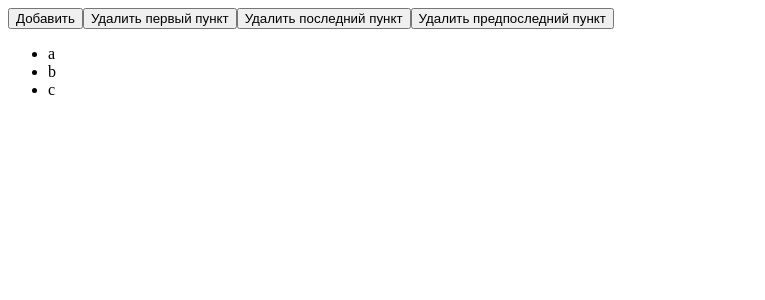
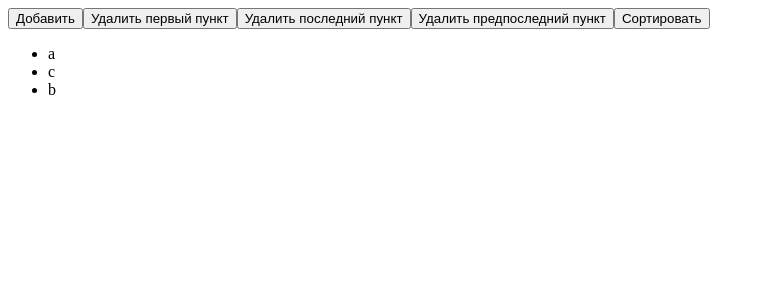
Before and after one commit to WbDmitry/vue3-training, a Vue app: page / in a window 1280 px wide. Shown: the top 300 px of the page, without its empty margins (0-765 px from the left). Built offline with nearby package versions, Linux system fonts and the light colour scheme.

Commit message:
Добавил сортировку списка

```diff
--- a/src/App.vue
+++ b/src/App.vue
@@ -11,7 +11,7 @@ export default {
 			num2: 6,
 			arr: [1, 2, 3],
 			arr2: ['x', 'y', 'z'],
-			arr3: ['a', 'b', 'c'],
+			arr3: ['a', 'c', 'b',],
 			obj: { x: 1, y: 2, z: 3 },
 			textParagraph: 'Что такое Lorem Ipsum?',
 			cost: 2000,
@@ -140,6 +140,10 @@ export default {
 		deletePenultimate: function () {
 			this.arr3.splice(-2, 1);
 		},
+
+		sortArr: function () {
+			this.arr3.sort();
+		},
 	}
 }
 </script>
@@ -259,6 +263,7 @@ export default {
 	<button @click="deleteFirst">Удалить первый пункт</button>
 	<button @click="deleteLast">Удалить последний пункт</button>
 	<button @click="deletePenultimate">Удалить предпоследний пункт</button>
+	<button @click="sortArr">Сортировать</button>
 
 	<ul>
 		<li v-for="elem in arr3">
```
